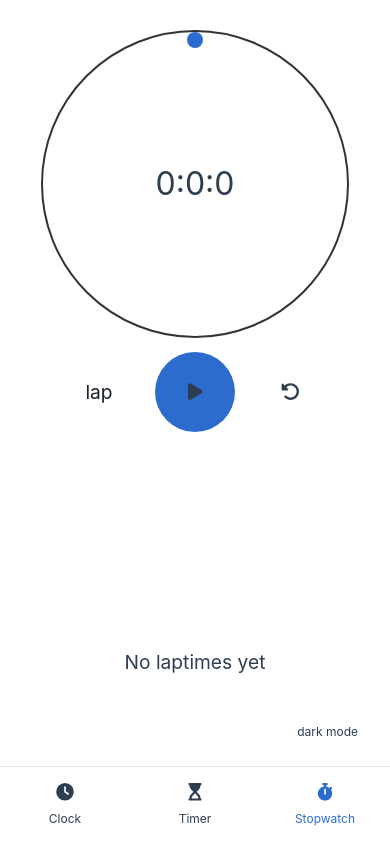
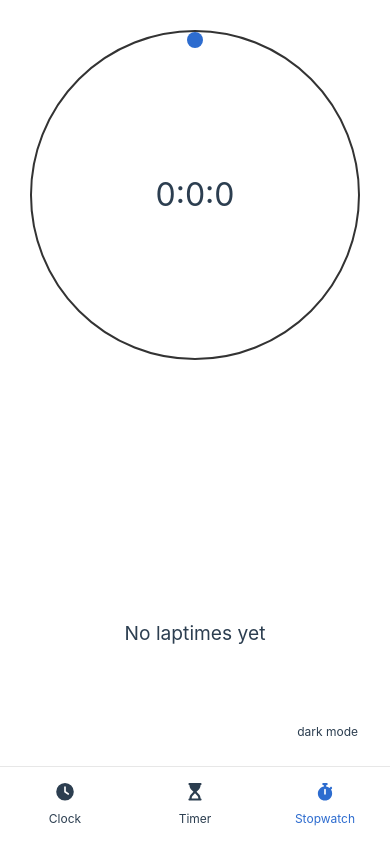
Before and after one commit to Klrfl/TellTime, a Vue app: page /stopwatch in a window 390 px wide. Shown: the top 844 px of the page. Built offline with nearby package versions, Linux system fonts and the light colour scheme.

Commit message:
changed button position on mobile

```diff
--- a/src/components/TheStopwatch.vue
+++ b/src/components/TheStopwatch.vue
@@ -71,7 +71,10 @@ function lap() {
 }
 
 .stopwatch {
-  max-width: 50ch;
+  position: absolute;
+  inset: 0;
+  padding: 2rem; /* bc we used absolute, the padding on .container doesn't affect .stopwatch*/
+  text-align: center;
 }
 
 .stopwatch-display {
@@ -82,8 +85,10 @@ function lap() {
 .stopwatch-display-container {
   outline: 2px solid #333;
   border-radius: 50%;
+  max-width: 50ch;
+  max-height: 100%;
+  margin: 0 auto;
   aspect-ratio: 1 / 1;
-  max-width: 100%;
 
   display: grid;
   place-items: center;
@@ -103,4 +108,23 @@ function lap() {
   transform: rotate(var(--stopwatch-dot));
   transform-origin: 50% 9.5rem;
 }
+
+.btn-container {
+  background: var(--color-background);
+  border-radius: 0.5rem;
+
+  position: absolute;
+  left: 50%;
+  bottom: -75%;
+  transform: translateX(-50%);
+  z-index: 2;
+}
+
+@media screen and (min-width: 50em) {
+  .btn-container {
+    background: transparent;
+    position: relative;
+    bottom: unset;
+  }
+}
 </style>
```
